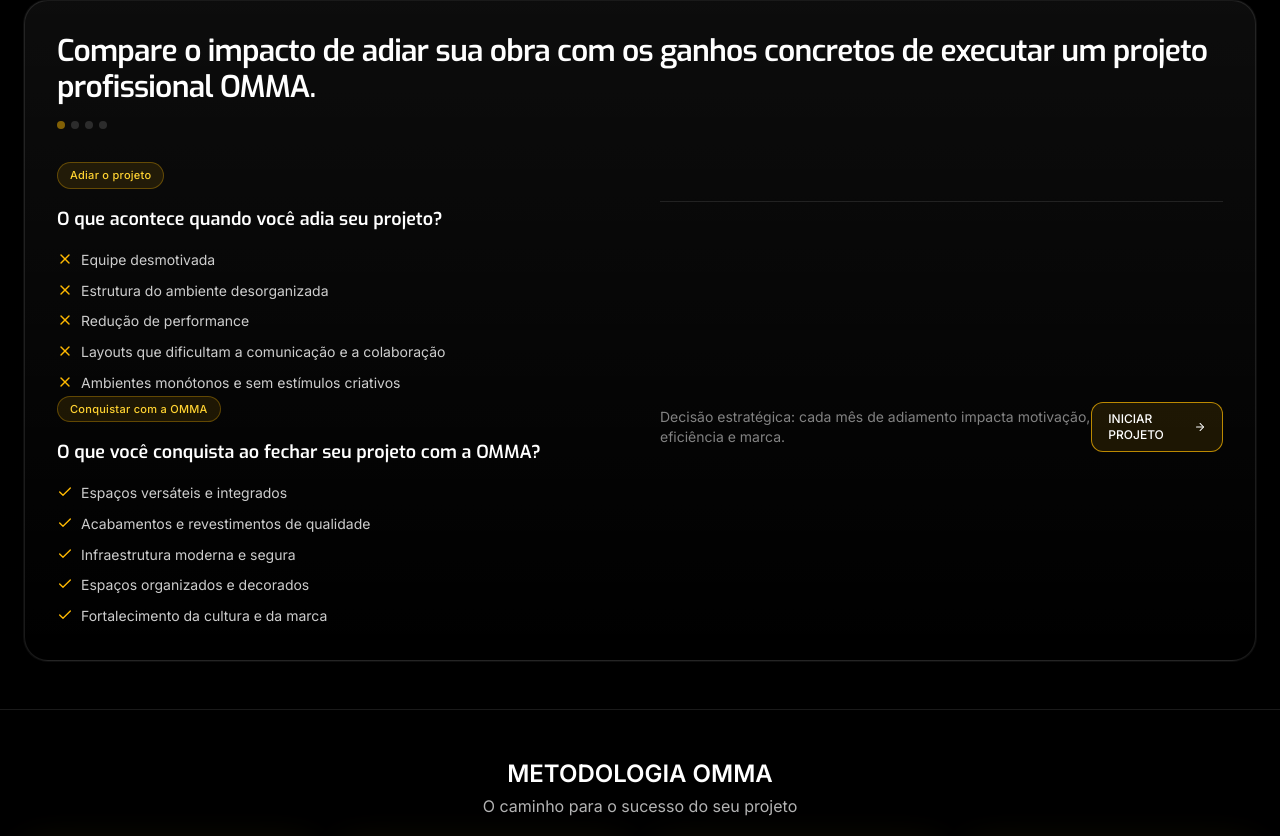
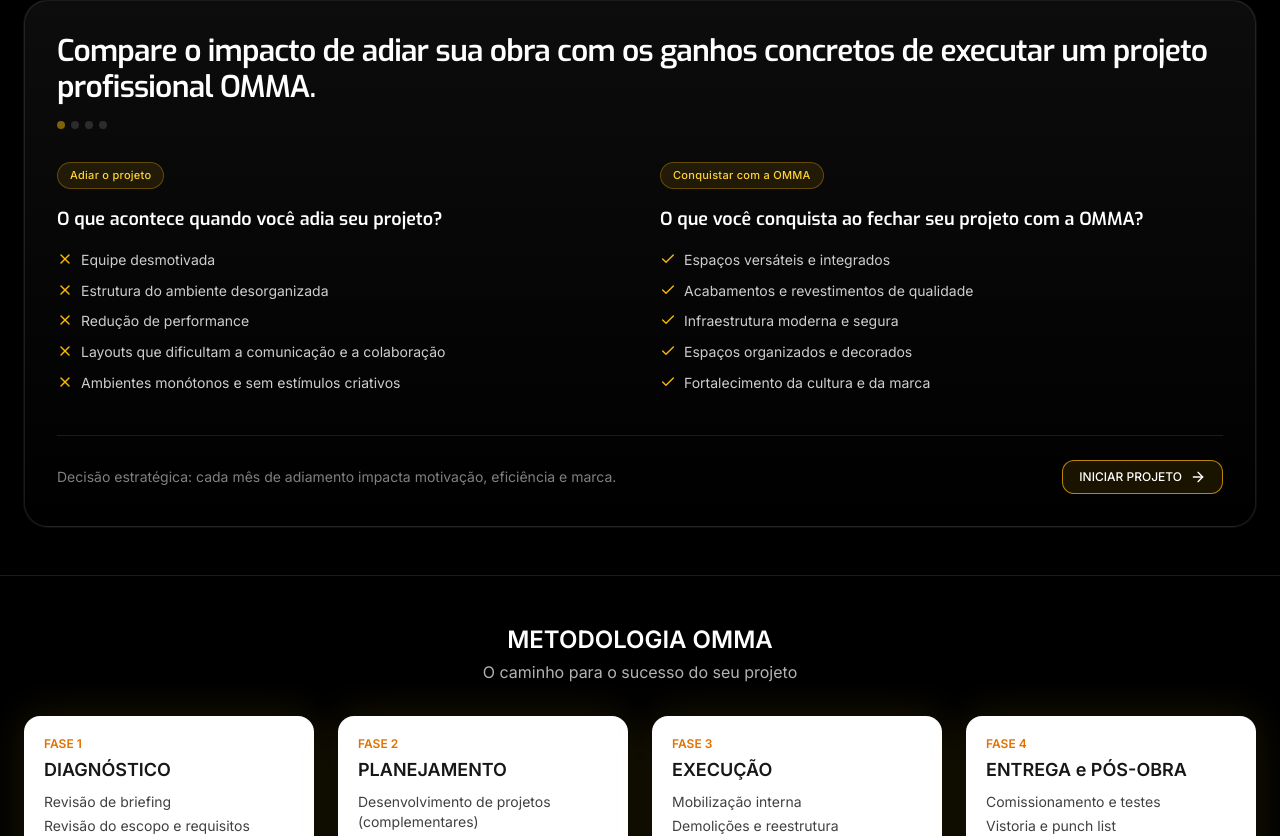
Before and after one commit to eumoitinho/omma2, a Next.js app: page /lp/corporativos in a window 1280 px wide. Shown: the part 3945-4781 px from the top of the page. Built offline with nearby package versions, Linux system fonts and the light colour scheme.

Commit message:
refactor: improve layout and structure in CorporativosLP component for better readability and user experience

```diff
--- a/src/app/lp/corporativos/page.tsx
+++ b/src/app/lp/corporativos/page.tsx
@@ -366,9 +366,7 @@
       {/* Bloco 6 – Adiar vs Conquistar (fundo com véu âmbar sutil) */}
       <section className="py-12 border-t border-white/10 reveal relative overflow-hidden">
         <div className="mx-auto max-w-7xl px-6">
-          <div
-            className="relative overflow-hidden rounded-2xl sm:rounded-3xl border border-white/10 ring-1 ring-white/5 bg-gradient-to-b from-white/5 to-transparent backdrop-blur-md shadow-2xl shadow-black/30 anim-fadeSlideUp"
-          >
+          <div className="group relative overflow-hidden rounded-2xl sm:rounded-3xl border border-white/10 ring-1 ring-white/5 bg-gradient-to-b from-white/5 to-transparent backdrop-blur-md shadow-2xl shadow-black/30 anim-fadeSlideUp">
         {/* Top content */}
         <div className="p-6 md:p-8">
           <div className="flex items-center justify-between gap-4 flex-wrap">
@@ -376,7 +374,6 @@
           <h3 className="text-2xl sm:text-3xl font-semibold tracking-tight" style={{ fontFamily: 'Exo, Inter' }}>
             Compare o impacto de adiar sua obra com os ganhos concretos de executar um projeto profissional OMMA.
           </h3>
-
             </div>
             <div className="flex items-center gap-1.5 mt-4 sm:mt-0 opacity-70">
           <span className="h-2 w-2 rounded-full bg-amber-400/70" />
@@ -387,8 +384,8 @@
           </div>
 
           {/* Two-column comparison inside card */}
-              <div className="mt-8 grid md:grid-cols-2 gap-10">
-              <div className="relative">
+          <div className="mt-8 grid grid-cols-1 md:grid-cols-2 gap-10">
+            {/* Coluna 1 – Adiar */}
             <div className="relative">
           <div className="inline-flex items-center gap-2 rounded-full border border-amber-400/30 bg-amber-400/10 px-3 py-1 text-[11px] font-medium text-amber-300 tracking-wide">
             Adiar o projeto
@@ -414,6 +411,8 @@
             ))}
           </div>
             </div>
+
+            {/* Coluna 2 – Conquistar */}
             <div className="relative">
           <div className="inline-flex items-center gap-2 rounded-full border border-amber-400/30 bg-amber-400/10 px-3 py-1 text-[11px] font-medium text-amber-300 tracking-wide">
             Conquistar com a OMMA
@@ -431,7 +430,7 @@
             ].map((t) => (
               <div key={t} className="flex items-start gap-2">
             <svg xmlns="http://www.w3.org/2000/svg" viewBox="0 0 24 24" fill="none" stroke="currentColor" strokeWidth="2" strokeLinecap="round" strokeLinejoin="round" className="w-4 h-4 text-amber-400 mt-0.5 flex-shrink-0">
-                      <path d="M20 6L9 17l-5-5" />
+              <path d="M20 6 9 17l-5-5" />
             </svg>
             <span>{t}</span>
               </div>
@@ -461,7 +460,6 @@
         {/* Decorative gradient / sheen */}
         <div className="pointer-events-none absolute inset-0 opacity-0 group-hover:opacity-100 transition-opacity duration-700">
           <div className="absolute -top-10 -right-10 h-48 w-48 rounded-full bg-amber-400/10 blur-3xl" />
-            </div>
         </div>
           </div>
         </div>
@@ -685,7 +683,7 @@
               <ContactForm />
             </div>
           </div>
-        </div>
+        </div>Compare o impacto
       </section>
     </div>
   );
```
Lines whose indentation alone changed are shown as unchanged.
